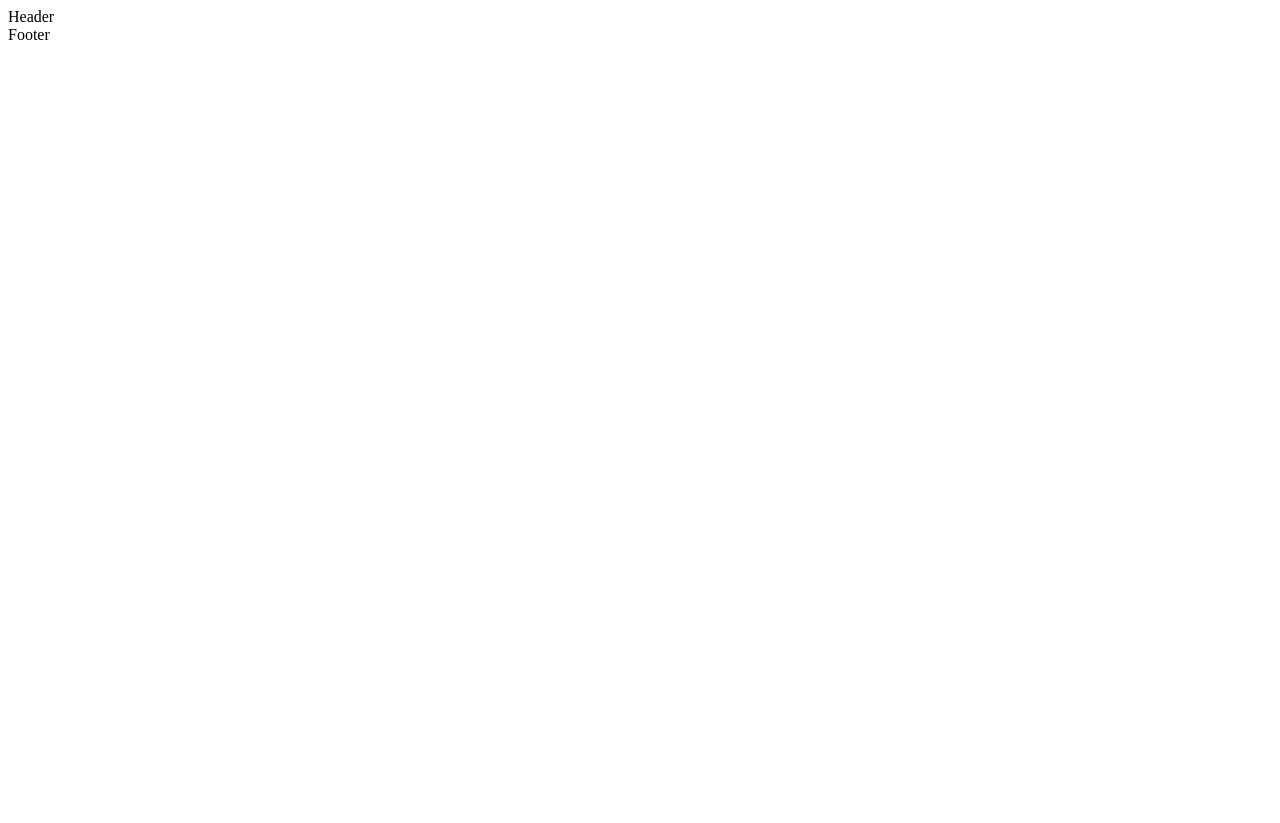
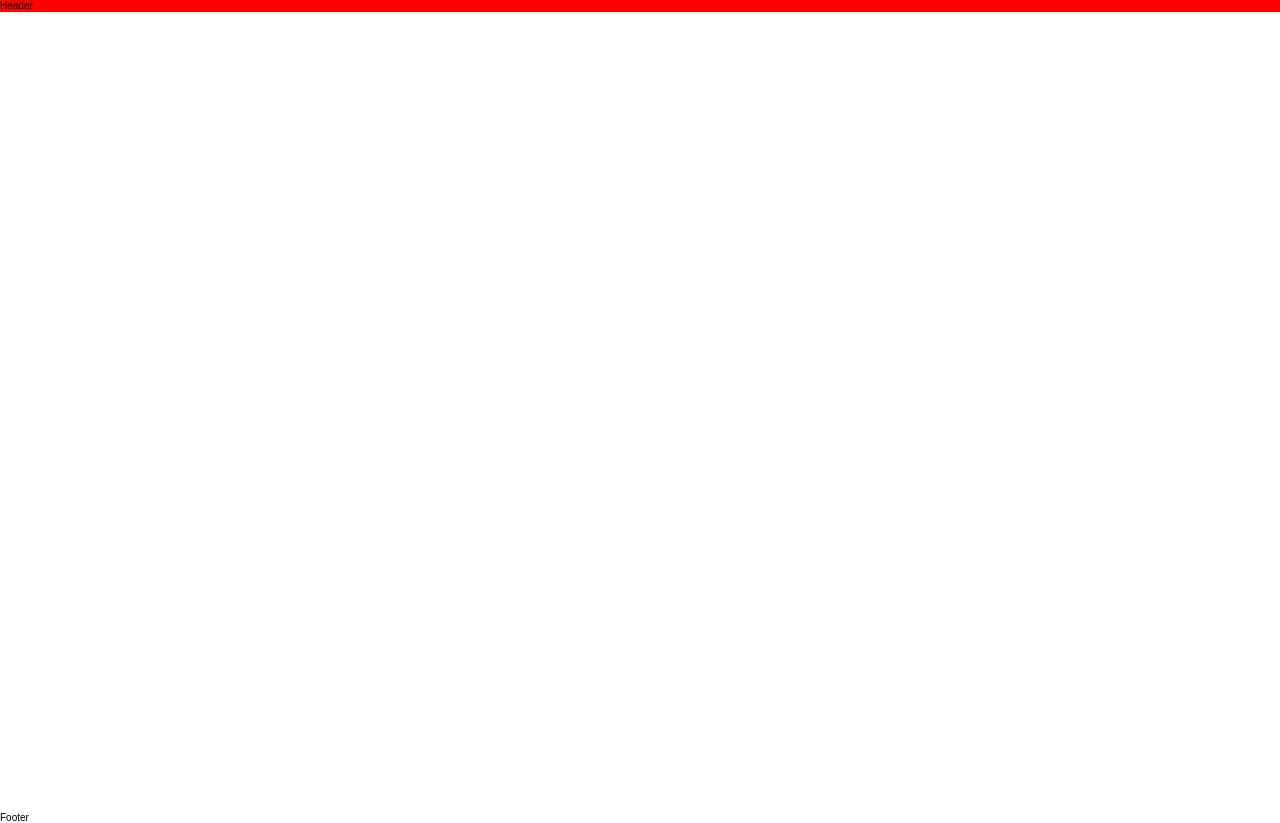
Before and after one commit to gustavopazevedo/it-crowd-front-end-challenge, a React (Create React App) app: page / in a window 1280 px wide. Before the commit the page ends 800 px from the top, so only its background shows below. Built offline with nearby package versions, Linux system fonts and the light colour scheme.

Commit message:
Installed normalize.css and emotion css for styling components

```diff
--- a/package.json
+++ b/package.json
@@ -3,6 +3,9 @@
   "version": "0.1.0",
   "private": true,
   "dependencies": {
+    "@emotion/core": "^10.0.14",
+    "@emotion/styled": "^10.0.14",
+    "normalize.css": "^8.0.1",
     "react": "^16.8.6",
     "react-dom": "^16.8.6",
     "react-scripts": "3.0.1"
--- a/src/components/Header/index.jsx
+++ b/src/components/Header/index.jsx
@@ -1,10 +1,19 @@
 import React from 'react';
+import styled from '@emotion/styled';
+
+const StyledHeader = styled.header`
+	width: 100%;
+	height: auto;
+	position: relative;
+	margin: 0 auto;
+	background-color: #f00;
+`;
 
 function Header({ children }) {
 	return (
-		<header>
+		<StyledHeader>
 			Header
-		</header>
+		</StyledHeader>
 	);
 }
 
--- a/src/components/Layout/index.jsx
+++ b/src/components/Layout/index.jsx
@@ -1,17 +1,68 @@
-import React from 'react';
+import React, { Fragment } from "react";
+import { css, Global } from "@emotion/core";
+import styled from "@emotion/styled";
 
 /** COMPONENTS */
-import Header from './../Header';
-import Footer from './../Footer';
-/** COMPONENTS */
+import Header from "./../Header";
+import Footer from "./../Footer";
+/** END COMPONENTS */
 
-function Layout() {
+/** NORMALIZE.CSS */
+import "normalize.css";
+/** END NORMALIZE.CSS */
+
+/** GLOBAL STYLES */
+const GlobalStyles = css`
+	:root {
+		--default-font-family: "Montserrat", sans-serif;
+	}
+
+	* {
+		margin: 0;
+		padding: 0;
+		box-sizing: border-box;
+
+		&:before,
+		&:after {
+			box-sizing: border-box;
+		}
+	}
+
+	html {
+		font-size: 10px;
+		-webkit-tap-highlight-color: rgba(0, 0, 0, 0);
+	}
+
+	body {
+		text-rendering: optimizelegibility;
+		font-family: var(--default-font-family);
+		color: #000;
+	}
+`;
+/** END GLOBAL STYLES */
+
+/** STYLED */
+const StyledLayout = styled.div`
+	width: 100%;
+	min-height: 100vh;
+`;
+
+const StyledMain = styled.main`
+	width: 100%;
+	min-height: 800px;
+`;
+/** END STYLED */
+
+function Layout({ children }) {
 	return (
-		<div>
-			<Header />
-
-			<Footer />
-		</div>
+		<Fragment>
+			<Global styles={GlobalStyles} />
+			<StyledLayout>
+				<Header />
+				<StyledMain>{children}</StyledMain>
+				<Footer />
+			</StyledLayout>
+		</Fragment>
 	);
 }
 
```
Also changed, not shown: 1 other file (tests, documents, lock files or other folders).
